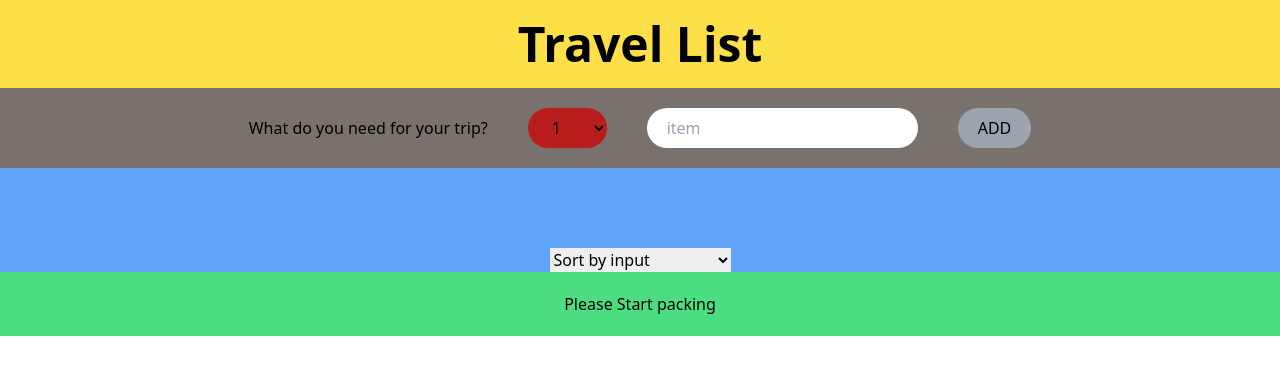
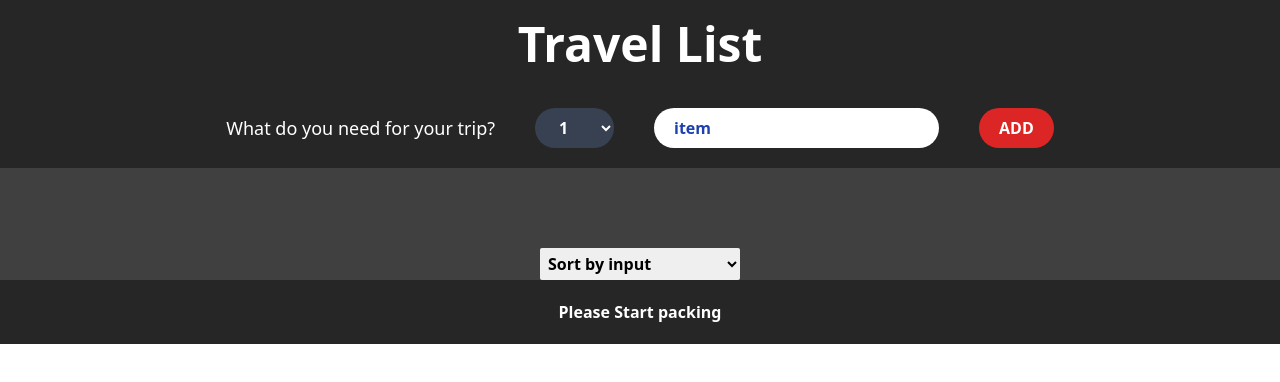
Before and after one commit to shohan11d/travel-guide, a React (Create React App) app: page / in a window 1280 px wide. Shown: the top 382 px of the page. Built offline with nearby package versions, Linux system fonts and the light colour scheme; a web font is replaced by a local one.

Commit message:
basic style done

```diff
--- a/public/index.html
+++ b/public/index.html
@@ -5,6 +5,12 @@
     <link rel="icon" href="%PUBLIC_URL%/favicon.ico" />
     <link rel="preconnect" href="https://fonts.googleapis.com" />
     <link rel="preconnect" href="https://fonts.gstatic.com" crossorigin />
+    <link rel="preconnect" href="https://fonts.googleapis.com" />
+    <link rel="preconnect" href="https://fonts.gstatic.com" crossorigin />
+    <link
+      href="https://fonts.googleapis.com/css2?family=Open+Sans:ital,wght@0,300..800;1,300..800&family=Roboto:ital,wght@0,100;0,300;0,400;0,500;0,700;0,900;1,100;1,300;1,400;1,500;1,700;1,900&display=swap"
+      rel="stylesheet"
+    />
     <link
       href="https://fonts.googleapis.com/css2?family=Roboto:ital,wght@0,100;0,300;0,400;0,500;0,700;0,900;1,100;1,300;1,400;1,500;1,700;1,900&family=Rubik+Gemstones&display=swap"
       rel="stylesheet"
--- a/src/components/Footer.js
+++ b/src/components/Footer.js
@@ -7,19 +7,19 @@ function Footer({ items }) {
 
   if (total === 0)
     return (
-      <div className="bg-green-400 p-5 text-center">
+      <div className="bg-neutral-800 font-bold text-white p-5 text-center">
         <p>Please Start packing </p>
       </div>
     );
   if (total === packed)
     return (
-      <div className="bg-green-400 p-5 text-center">
+      <div className="bg-neutral-800 font-bold text-white p-5 text-center">
         <p>ALl items packed successfully</p>
       </div>
     );
   if (total === packed) return;
   return (
-    <div className="bg-green-400 p-5 text-center">
+    <div className="bg-neutral-800 font-bold text-white p-5 text-center">
       <p>Packing Done: {percentage}% </p>
     </div>
   );
--- a/src/components/Form.js
+++ b/src/components/Form.js
@@ -15,21 +15,21 @@ function Form({ onSubmit }) {
       packed: false,
     };
 
-    onSubmit(newItem)
+    onSubmit(newItem);
   }
 
   return (
     <form
-      className="bg-stone-500 flex justify-center items-center gap-10 p-5"
+      className="bg-neutral-800  border-white text-white  flex justify-center items-center gap-10 p-5"
       onSubmit={handleNewItem}
     >
-      <p>What do you need for your trip?</p>
+      <p className="text-lg">What do you need for your trip?</p>
       <select
         name=""
         id=""
         value={quantity}
         onChange={(e) => setQuantity(Number(e.target.value))}
-        className="bg-red-700 rounded-full py-2 px-5"
+        className="bg-gray-700 font-bold  rounded-full py-2 px-5"
       >
         {Array.from({ length: 20 }, (v, i) => Number(i) + 1).map((v, i) => (
           <option key={i} value={i + 1}>
@@ -40,12 +40,16 @@ function Form({ onSubmit }) {
       <input
         type="text"
         placeholder="item"
-        className="px-5 py-2 rounded-full"
+        class=""
+        className="px-5 py-2 rounded-full placeholder-blue-800 font-bold text-black"
         value={description}
         onChange={(e) => setDescription(e.target.value)}
       />
 
-      <button type="submit" className="bg-gray-400 rounded-full py-2 px-5">
+      <button
+        type="submit"
+        className="bg-red-600 font-bold rounded-full py-2 px-5"
+      >
         ADD
       </button>
     </form>
--- a/src/components/ListView.js
+++ b/src/components/ListView.js
@@ -23,7 +23,7 @@ function ListView({ items, setItems, onToggle, onDelete }) {
   if (sorted === "status") console.log("sort by status:", sortedItems);
   return (
     <>
-      <div className="bg-blue-400 px-12 py-10 grid grid-cols-4 justify-items-center">
+      <div className="bg-neutral-700 font-bold text-white px-12 py-10 grid grid-cols-4 justify-items-center">
         {sortedItems &&
           sortedItems.map((item) => (
             <ItemRender
@@ -35,8 +35,8 @@ function ListView({ items, setItems, onToggle, onDelete }) {
             />
           ))}
       </div>
-      <div className="bg-blue-400 text-center">
-        <select value={sorted} onChange={(e) => setSorted(e.target.value)}>
+      <div className="bg-neutral-700  text-center">
+        <select  className="p-1 rounded-sm font-bold" value={sorted} onChange={(e) => setSorted(e.target.value)}>
           <option value="input">Sort by input</option>
           <option value="description">Sort by description</option>
           <option value="status">Sort by packed status</option>
--- a/src/components/Logo.js
+++ b/src/components/Logo.js
@@ -1,7 +1,7 @@
 function Logo() {
   return (
     <div>
-      <h1 className="text-center text-5xl font-bold p-5  bg-yellow-300">
+      <h1 className="text-center text-white  text-5xl font-bold p-5  bg-neutral-800">
         Travel List
       </h1>
     </div>
--- a/src/index.css
+++ b/src/index.css
@@ -1,4 +1,5 @@
 @tailwind base;
+
 @tailwind components;
 @tailwind utilities;
 body {
```
